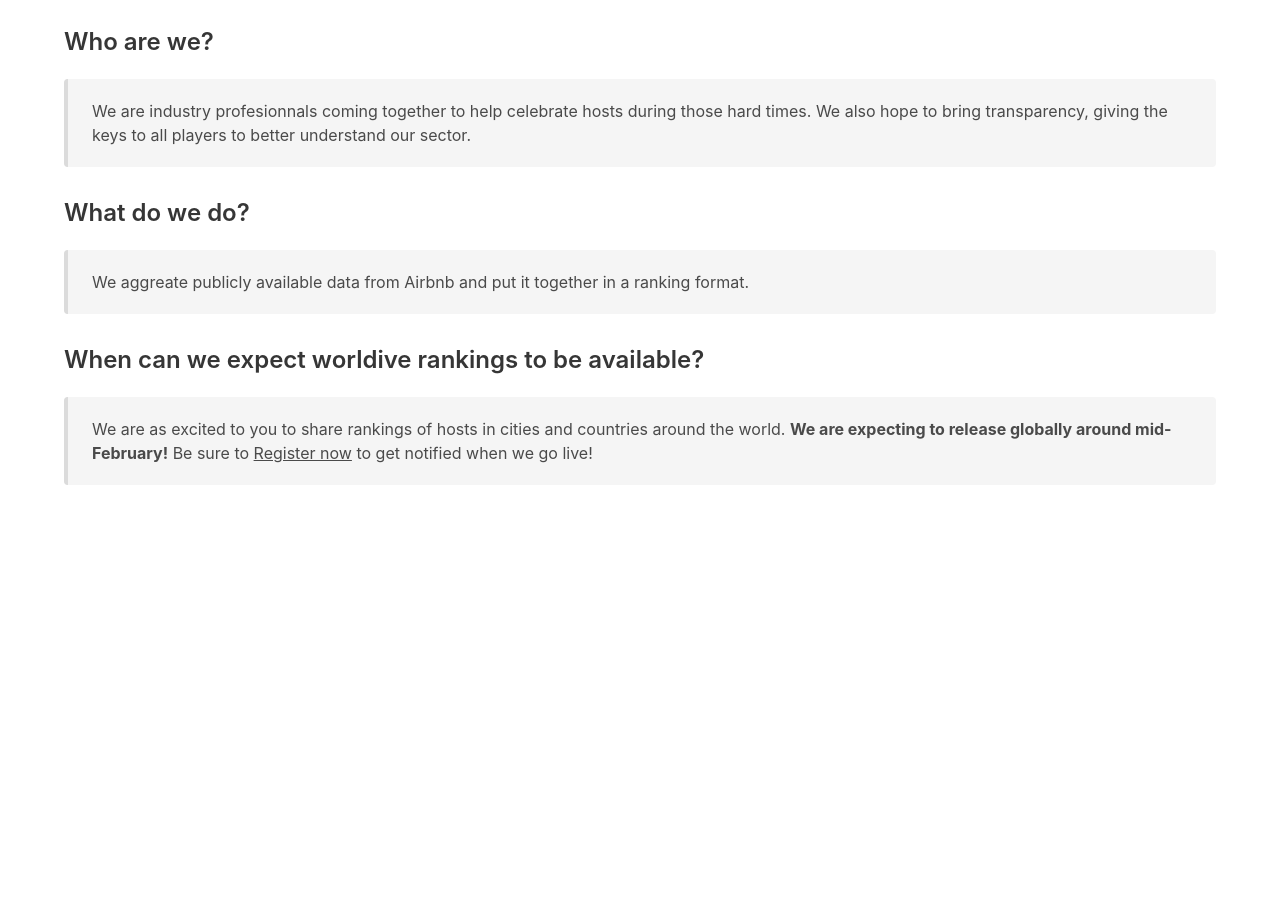
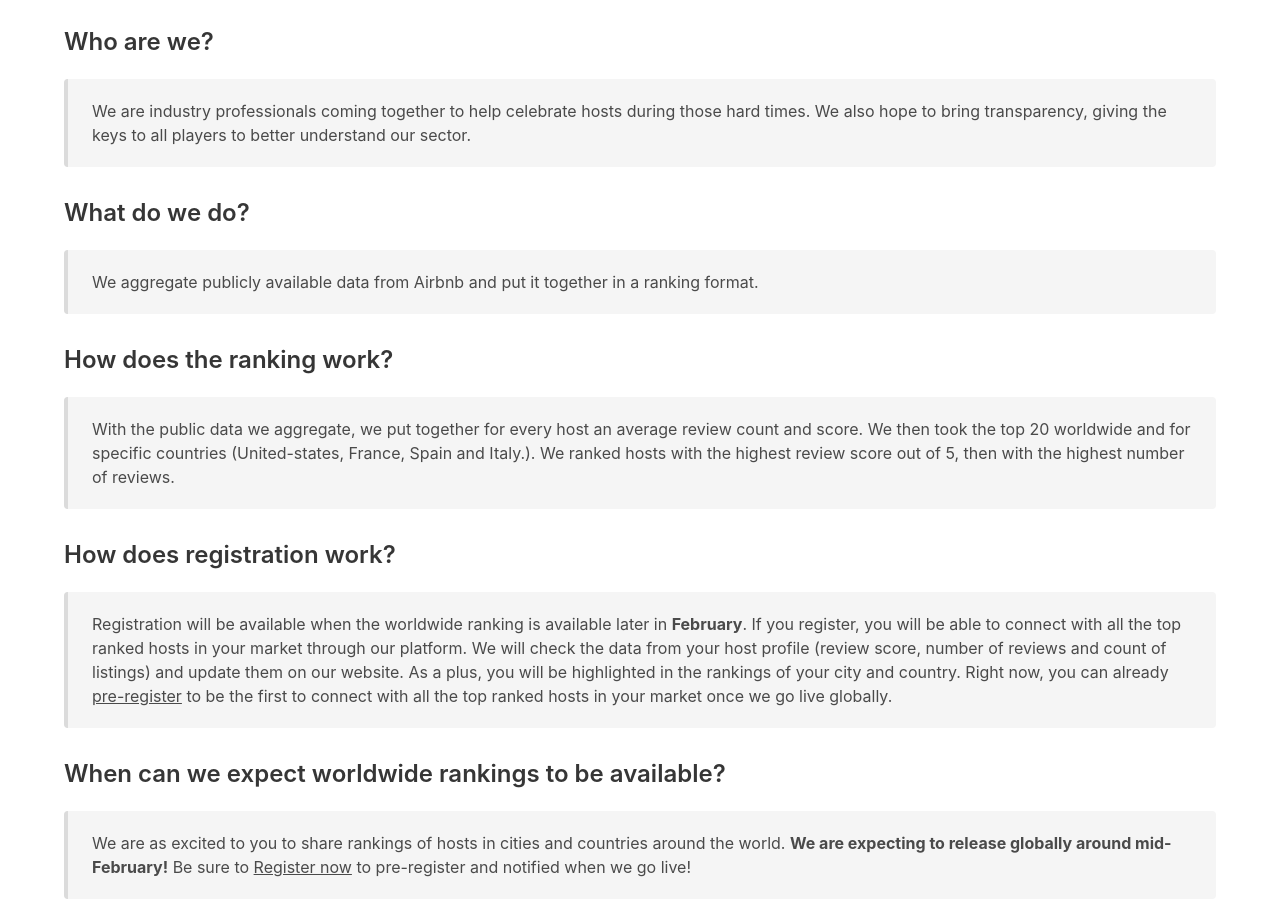
Before and after one commit to ArthurAns/ArthurAns.github.io, a plain HTML site: page faq.html in a window 1280 px wide. Shown: the part 138-1061 px from the top of the page. Before the commit the page ends 800 px from the top, so only its background shows below. Drawn offline with nearby package versions, Linux system fonts and the light colour scheme.

Commit message:
fixing typos

```diff
--- a/faq.html
+++ b/faq.html
@@ -77,7 +77,7 @@
        </p>
        <article class="message">
         <div class="message-body">
-          We are industry profesionnals coming together to help celebrate hosts during those hard times.
+          We are industry professionals coming together to help celebrate hosts during those hard times.
           We also hope to bring transparency, giving the keys to all players to better understand our sector.
         </div>
       </article>
@@ -88,18 +88,39 @@
      </p>
      <article class="message">
       <div class="message-body">
-        We aggreate publicly available data from Airbnb and put it together in a ranking format.
+        We aggregate publicly available data from Airbnb and put it together in a ranking format.
       </div>
     </article>
 
+	   <p class="title is-4" style="margin-top: 2rem;">
+       How does the ranking work?
+     </p>
+     <article class="message">
+      <div class="message-body">
+        With the public data we aggregate, we put together for every host an average review count and score. We then took the top 20 worldwide and for specific countries (United-states, France, Spain and Italy.).
+		We ranked hosts with the highest review score out of 5, then with the highest number of reviews.
+      </div>
+    </article>
+
+	  <p class="title is-4" style="margin-top: 2rem;">
+       How does registration work?
+     </p>
+     <article class="message">
+      <div class="message-body">
+        Registration will be available when the worldwide ranking is available later in <b>February</b>. If you register, you will be able to connect with all the top ranked hosts in your market through our platform.
+		We will check the data from your host profile (review score, number of reviews and count of listings) and update them on our website.
+		As a plus, you will be highlighted in the rankings of your city and country.
+		Right now, you can already <a href="https://pie2re.typeform.com/to/vllNne6b">pre-register</a> to be the first to connect with all the top ranked hosts in your market once we go live globally.
+      </div>
+    </article>
 
     <p class="title is-4" style="margin-top: 2rem;">
-     When can we expect worldive rankings to be available?
+     When can we expect worldwide rankings to be available?
    </p>
 
    <article class="message">
     <div class="message-body">
-      We are as excited to you to share rankings of hosts in cities and countries around the world. <b>We are expecting to release globally around mid-February!</b> Be sure to <a href="https://pie2re.typeform.com/to/vllNne6b"> Register now</a> to get notified when we go live!</p>
+      We are as excited to you to share rankings of hosts in cities and countries around the world. <b>We are expecting to release globally around mid-February!</b> Be sure to <a href="https://pie2re.typeform.com/to/vllNne6b"> Register now</a> to pre-register and notified when we go live!</p>
     </article>
   </div>
 </div>
```
